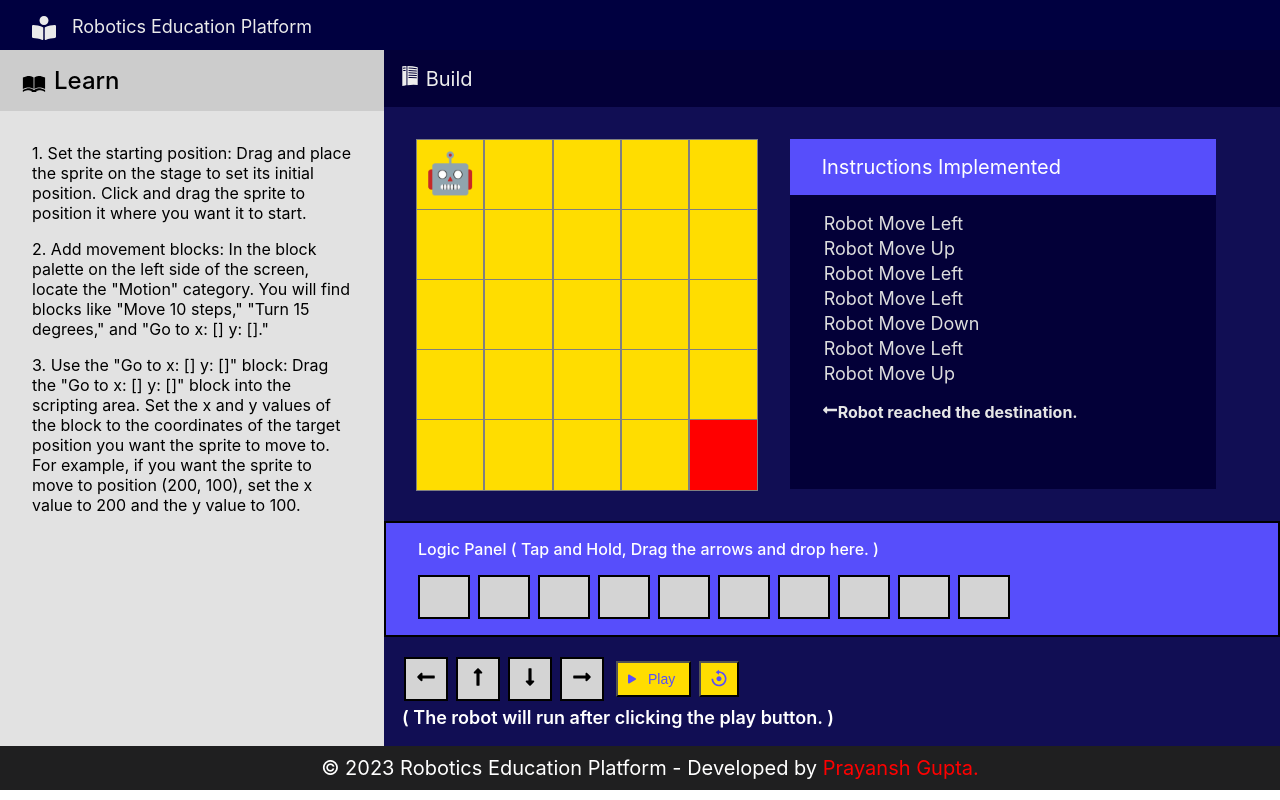
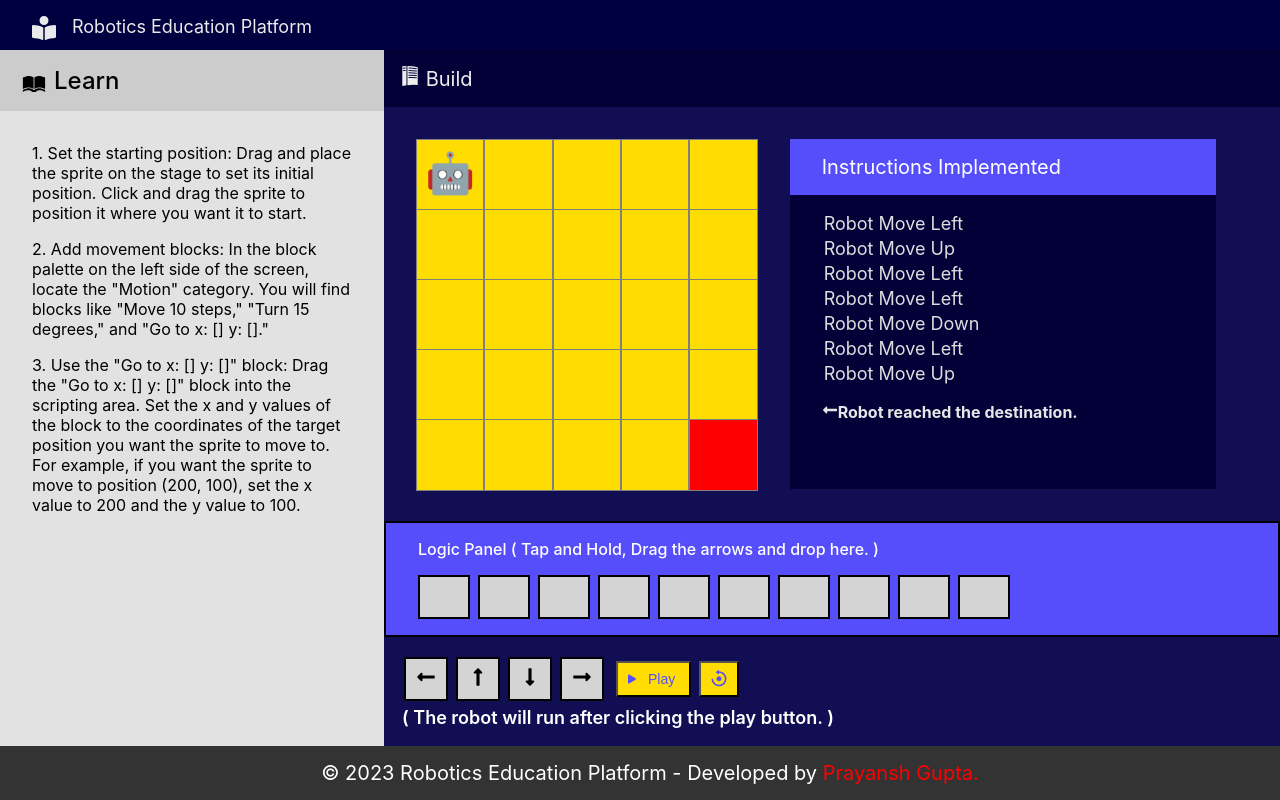
Before and after one commit to Prayansh8/learn_robotics, a React (Create React App) app: page / in a window 1280 px wide. Built offline with nearby package versions, Linux system fonts and the light colour scheme.

Commit message:
Update Footer.css

```diff
--- a/src/components/Footer.css
+++ b/src/components/Footer.css
@@ -1,9 +1,9 @@
 /* Footer.css */
 .footer {
   text-align: center;
-  background-color: rgb(31, 31, 32);
+  background-color: #333;
   color: white;
-  padding: 10px;
+  padding: 15px 10px;
   bottom: 0;
   width: 100%;
   font-size: 20px;
```
